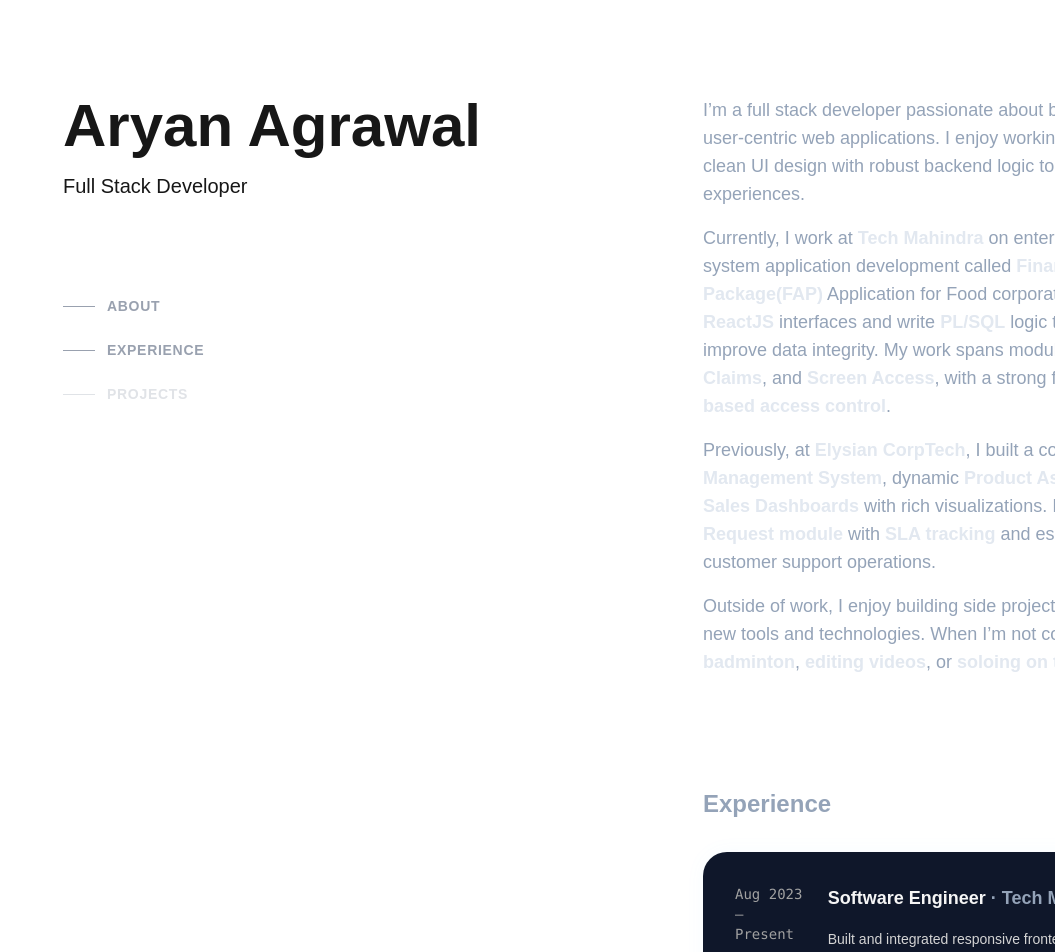
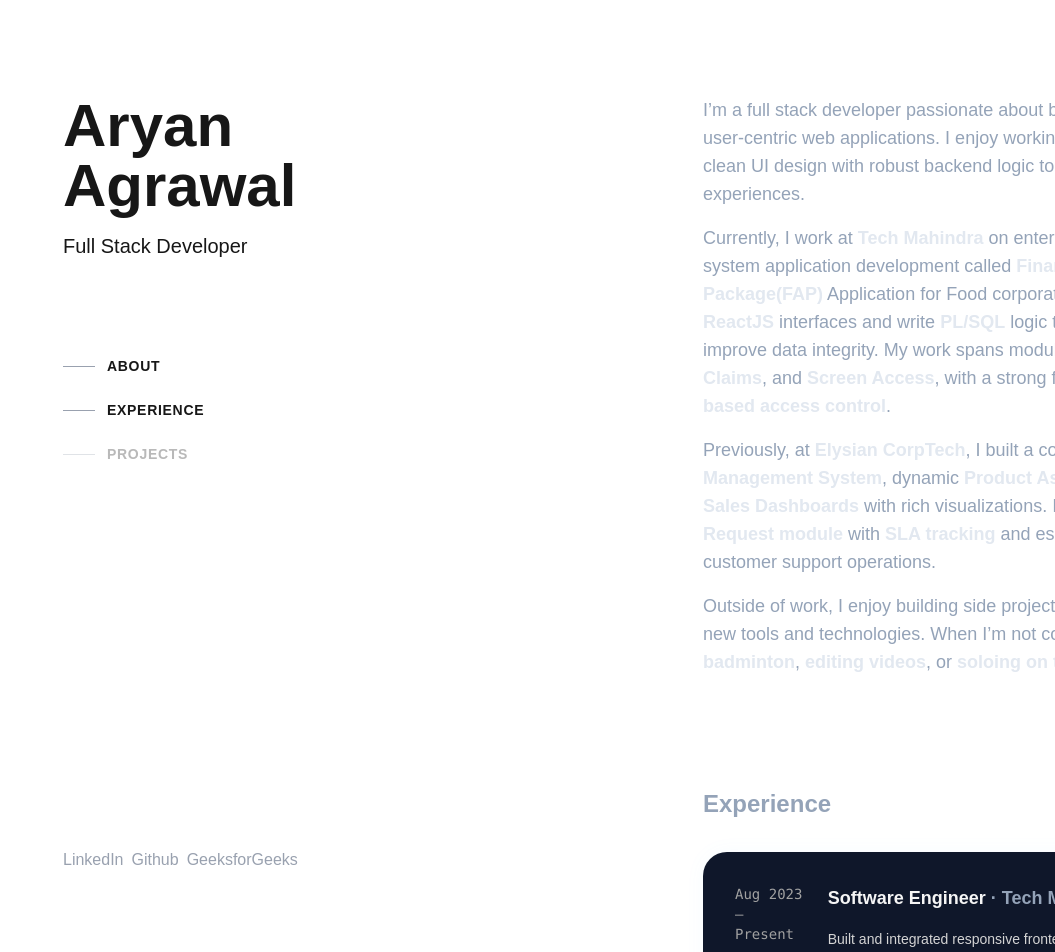
Before and after one commit to shad0waryan/website_portfolio, a Next.js app: page / in a window 1280 px wide. Shown: the top 952 px of the page, without its empty margins (225-1280 px from the left). Built offline with nearby package versions, Linux system fonts and the light colour scheme.

Commit message:
socials_added

```diff
--- a/next.config.ts
+++ b/next.config.ts
@@ -1,6 +1,6 @@
 /** @type {import('next').NextConfig} */
 const nextConfig = {
-  devIndicators: false,
+  devIndicators: true,
 };
 
 module.exports = nextConfig;
--- a/src/app/NavBar.tsx
+++ b/src/app/NavBar.tsx
@@ -1,7 +1,7 @@
 "use client";
 export default function NavBar() {
   return (
-    <div className="mt-24 top-1/3 flex flex-col gap-6 text-sm font-semibold tracking-wider text-gray-400">
+    <div className="mt-24 top-1/3 flex flex-col gap-6 text-sm font-semibold tracking-wider text-gray-40 w-96">
       <NavItem label="ABOUT" href="#about" />
       <NavItem label="EXPERIENCE" href="#experience" />
       <NavItem label="PROJECTS" href="#projects" disabled />
--- a/src/app/leftSection.tsx
+++ b/src/app/leftSection.tsx
@@ -2,14 +2,28 @@
 
 export default function LeftSection() {
   return (
-    <div className="flex flex-col">
+    <div className="flex flex-col w-96">
       <span className="block text-center text-4xl sm:text-5xl lg:text-left lg:text-6xl font-bold cursor-default select-none">
         Aryan Agrawal
       </span>
       <span className="block text-center mt-4 text-lg sm:text-xl lg:text-left font-extralight cursor-default select-none">
         Full Stack Developer
       </span>
-      {/* <NavBar /> */}
     </div>
   );
 }
+export function Socials() {
+  return (
+    <div className="flex gap-2 w-96 lg:justify-start justify-center">
+      <span className=" text-gray-400 hover:text-gray-100 cursor-pointer ">
+        LinkedIn
+      </span>
+      <span className=" text-gray-400 hover:text-gray-100 cursor-pointer ">
+        Github
+      </span>
+      <span className=" text-gray-400 hover:text-gray-100 cursor-pointer ">
+        GeeksforGeeks
+      </span>
+    </div>
+  );
+}
--- a/src/app/page.tsx
+++ b/src/app/page.tsx
@@ -1,16 +1,19 @@
-import LeftSection from "./leftSection";
+import LeftSection, { Socials } from "./leftSection";
 import RightSection from "./rightSection";
 import NavBar from "./NavBar";
 export default function Home() {
   return (
     <div className="main flex flex-col lg:flex-row justify-between mt-24 mb-24 px-6 lg:px-36 gap-16">
-      <div className=" xl:ml-36 lg:fixed lg:top-24 lg:w-218 flex flex-col">
+      <div className=" self-center xl:ml-36 lg:fixed lg:top-24 lg:w-96 flex flex-col">
         <LeftSection />
-        <div className="hidden lg:block">
+        <div className="hidden lg:block w-96">
           <NavBar />
         </div>
+        <div className="block mt-8 lg:mt-96">
+          <Socials />
+        </div>
       </div>
-      <div className="lg:ml-120 xl:ml-196">
+      <div className="mt-24 lg:mt-0  lg:ml-120 xl:ml-196">
         <RightSection />
       </div>
     </div>
--- a/src/app/rightSection.tsx
+++ b/src/app/rightSection.tsx
@@ -8,10 +8,10 @@
     >
       <About />
       <section className="group pr-6 ">
-        <h2 className="text-2xl font-semibold text-lighttext mb-4 cursor-default ">
+        <h2 className="text-2xl font-semibold text-lighttext mb-4 cursor-default select-none ">
           Experience
         </h2>
-        <div id="experience" className="scroll-mt-[170px]">
+        <div id="experience" className="select-none scroll-mt-[170px]">
           <ExperienceCard
             from="Aug 2023"
             to="Present"
@@ -21,7 +21,7 @@
             techStack={["React.js", "Oracle PL/SQL", "JavaScript"]}
           />
         </div>
-        <div>
+        <div className="select-none">
           <ExperienceCard
             from="Feb 2023"
             to="Jul 2023"
```
